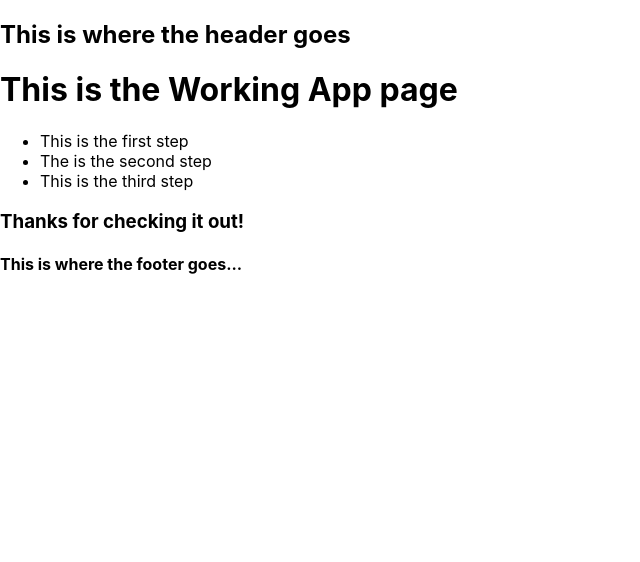
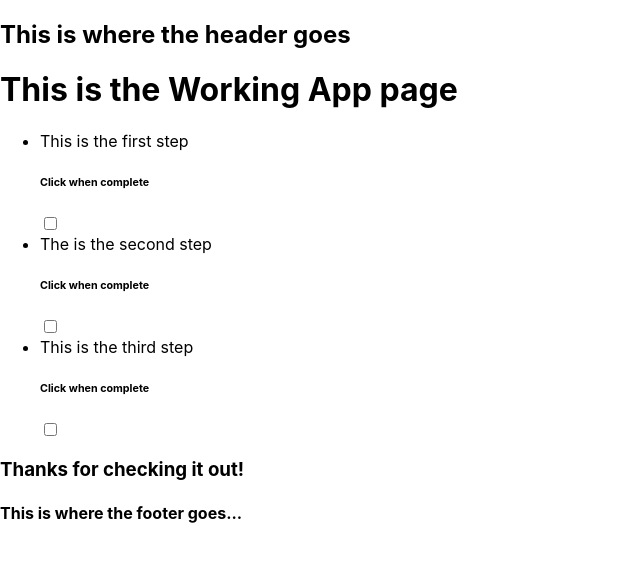
Before and after one commit to shanecolby/my_app_react, a React (Create React App) app: page / in a window 1280 px wide. Shown: the top 562 px of the page, without its empty margins (0-640 px from the left). Built offline with nearby package versions, Linux system fonts and the light colour scheme.

Commit message:
add checkbox to maincontent

```diff
--- a/src/components/MainContent.js
+++ b/src/components/MainContent.js
@@ -6,8 +6,14 @@ function MainContent() {
       <h1>This is the Working App page</h1>
       <ul>
         <li>This is the first step</li>
+        <h6>Click when complete</h6>
+        <input type='checkbox' />
         <li>The is the second step</li>
+        <h6>Click when complete</h6>
+        <input type='checkbox' />
         <li>This is the third step</li>
+        <h6>Click when complete</h6>
+        <input type='checkbox' />
       </ul>
       <h3>Thanks for checking it out!</h3>
     </div>
```
